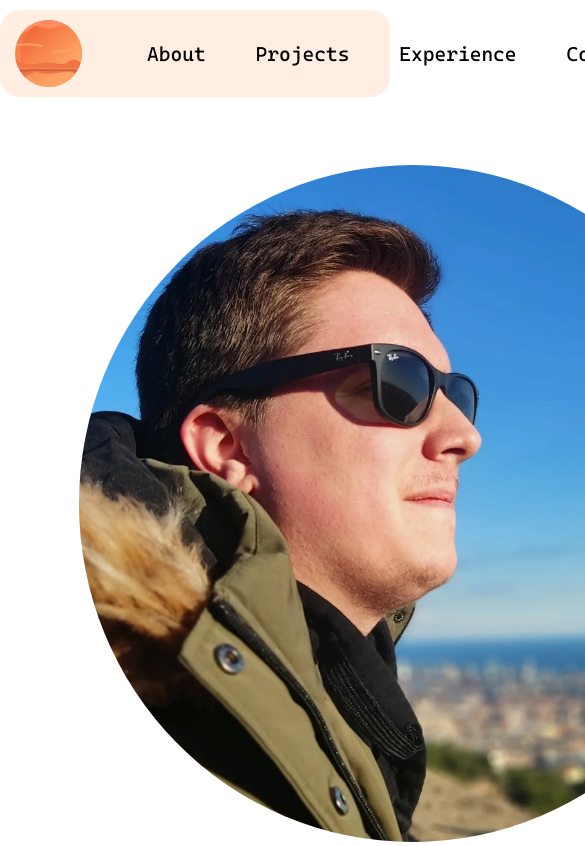
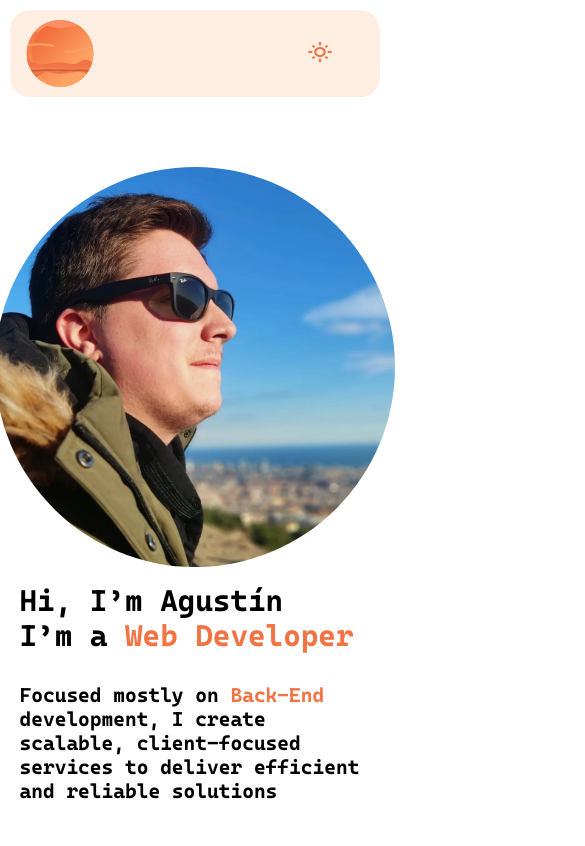
Before and after one commit to AgusLasalvia/portfolio, an Astro site: page / in a window 390 px wide. Shown: the top 846 px of the page, 585 px wide, since content can reach past the window. Built offline with nearby package versions, Linux system fonts and the light colour scheme; Astro itself is replaced by a stand-in of ours.

Commit message:
UI mobile && desktop fix

```diff
--- a/src/components/Navbar.astro
+++ b/src/components/Navbar.astro
@@ -6,6 +6,7 @@ import sunIcon from "../../public/sun.svg";
 <header>
 	<div class="navbar">
 		<img src={planetIcon.src} alt="Planet Icon" />
+
 		<nav>
 			<a href="#about">About</a>
 			<a href="#projects">Projects</a>
@@ -31,9 +32,10 @@ import sunIcon from "../../public/sun.svg";
 	}
 
 	.navbar {
+		top: 0;
 		height: 87px;
+		max-width: 1819px;
 		width: 100%;
-		max-width: 1819px;
 		display: flex;
 		align-items: center;
 		justify-content: space-between;
@@ -81,4 +83,11 @@ import sunIcon from "../../public/sun.svg";
 	div > img {
 		margin: 0 15px;
 	}
+
+	@media screen and (max-width: 904px) {
+
+		a {
+			display: none;
+		}
+	}
 </style>
--- a/src/layouts/Layout.astro
+++ b/src/layouts/Layout.astro
@@ -17,11 +17,15 @@ import Navbar from "../components/Navbar.astro";
 	</body>
 </html>
 
-<style is:global>
+<style>
 	:root {
-		--white: #iffffff;
+
+		--white: #ffffff;
 		--orange: #f27445;
+		--dark-blue:;
+
 	}
+
 	@font-face {
 		font-family: "Cascadia Code";
 		src: url(/Fonts/CascadiaCode.woff2);
@@ -31,23 +35,19 @@ import Navbar from "../components/Navbar.astro";
 		font-family: "Cascadia Code";
 	}
 
+
 	html,
 	body {
 		margin: 0;
-		width: 100%;
-		/*height: 100%;*/
+		padding: 0;
 		display: flex;
 		align-items: center;
+		justify-content: center;
 		flex-direction: column;
 	}
 
 	body {
-		max-width: 1519px;
-	}
-
-	@media  only screen and (max-width: 1000) {
-		body {
-			display: none;
-		}
+		width: 100%;
+		max-width: 1600px;
 	}
 </style>
--- a/src/pages/index.astro
+++ b/src/pages/index.astro
@@ -29,17 +29,19 @@ const projects = [
 ---
 
 <Layout>
-	<section class="hero flex">
+	<section id="hero">
 		<h1>
 			Hi, I’m Agustín <br />
-			I’m a <span>Web Developer</span>
+			<span>I’m a <strong>Web Developer</strong></span>
 
 			<p>
-				Focused mostly on <span> Back-End</span> development, I create scalable,
+				Focused mostly on <strong> Back-End</strong> development, I create scalable,
 				client-focused services to deliver efficient and reliable solutions
 			</p>
 		</h1>
-		<figure><img src="/profile.jpg" alt="" /></figure>
+		<figure>
+			<img src="/profile.jpg" alt="" />
+		</figure>
 	</section>
 
 	<section id="about">
@@ -79,8 +81,8 @@ const projects = [
 			<strong>Take a Look</strong>
 		</p>
 		{
-			projects.map((item, key) => {
-				return <ProjectCard project={item} />;
+			projects.map((item) => {
+				<ProjectCard project={item} />;
 			})
 		}
 	</section>
@@ -88,56 +90,63 @@ const projects = [
 
 <style>
 	section {
-		margin: 30px;
-		padding: 10px;
-		width: 100%;
-		/*margin: 200px 0 !important; */
-		height: 85vh;
+		height: 90vh;
+		width: 90%;
 	}
 
-	section h2 {
+	h2 {
 		color: var(--orange);
-		font-size: 40px;
+		font-size: 48px;
 	}
 
-	.flex {
+	p {
+		font-size: 24px;
+	}
+
+	#hero {
 		display: flex;
 		justify-content: center;
 		align-items: center;
 	}
-	.hero {
-		gap: 100px;
-	}
-	.hero span {
-		color: #f27445;
+
+	#hero h1,
+	figure {
+		width: 50%;
+		display: flex;
+		flex-direction: column;
 	}
 
-	.hero h1 {
-		font-size: 56px;
+	#hero h1 {
+		font-size: 60px;
 		text-align: start;
-		margin: 0 20px;
+		margin: 0 10px;
 	}
 
-	.hero p {
-		font-size: 25px;
+	#hero p {
+		margin-top: 30px;
+		font-size: 24px !important;
 	}
 
-	.hero img {
-		width: 667px;
-		height: 677px;
-		border-radius: 90%;
+	#hero img {
+		margin-left: 40px;
+		width: 100%;
+		border-radius: 100%;
 	}
 
-	#about {
-		display: flex;
-		flex-direction: column;
+	#hero figure {
+		align-items: center;
+	}
 
-		/*justify-content:space-around;*/
+	#hero span {
+		width: 100%;
 	}
-	p {
-		font-size: 22px;
-		max-width: 1219;
-		margin: 20 0;
+
+	#hero strong {
+		color: var(--orange);
+	}
+
+	#about p{
+		margin-top: 50px;
 	}
 
 	#about ul {
@@ -145,23 +154,54 @@ const projects = [
 		align-items: center;
 		justify-content: start;
 		padding: 0;
+		gap: 15px;
 	}
 	#about a {
 		margin: 10px;
 		margin-top: 30px;
 		color: black;
-		width: 40px;
+		width: 50px;
 		transition: color 0.5s;
 	}
 
 	#about a:hover {
 		color: var(--orange);
 	}
-
-	#projects strong {
-		font-size: 30px;
-		color: var(--orange);
+	#projects {
+		display: none;
 	}
 
+	@media screen and (max-width: 904px) {
+		section {
+			width: 90%;
+		}
+		p {
+			font-size: 20px;
+		}
 
+		h2 {
+			font-size: 27px;
+		}
+		#hero {
+			justify-content: center;
+			align-items: center;
+			flex-direction: column-reverse;
+		}
+		#hero img {
+			margin: 0;
+			width: 400px;
+		}
+
+		#hero h1 {
+			font-size: 30px;
+			width: 100%;
+		}
+		#hero p {
+			font-size: 20px !important;
+		}
+
+		#about ul {
+			justify-content: space-around;
+		}
+	}
 </style>
```
